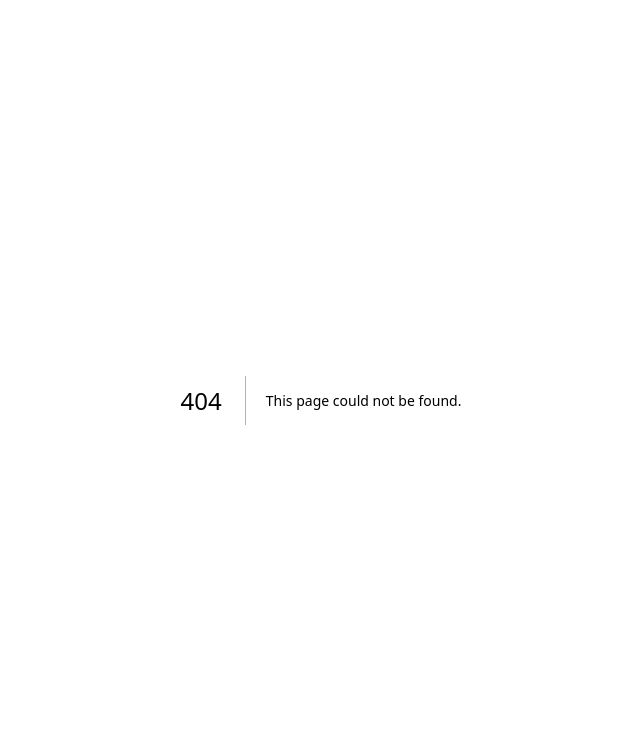
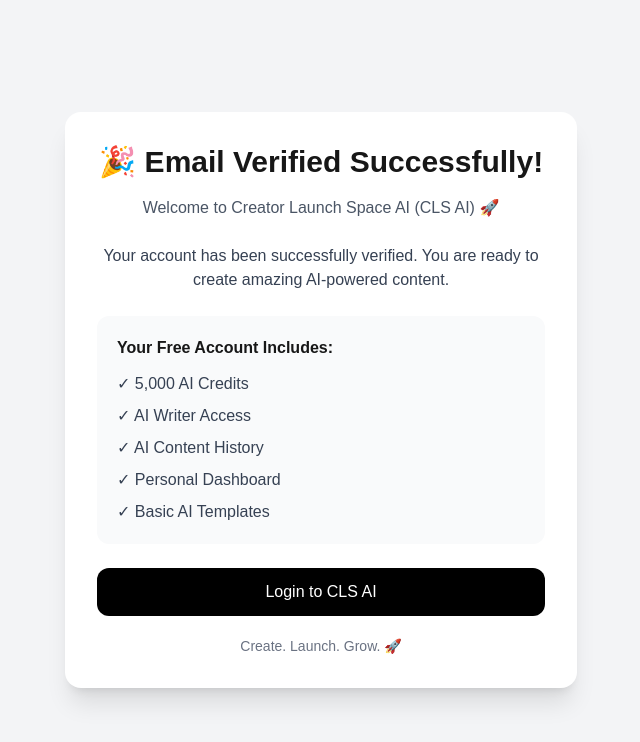
Before and after one commit to suvantrao25-tech/cls-ai-engine, a Next.js app in the folder frontend/: page /auth/confirmed in a window 1280 px wide. Before the commit this address had no page. Shown: the top 742 px of the page, without its empty margins (319-959 px from the left). Built offline with nearby package versions, Linux system fonts and the light colour scheme.

Commit message:
Add email verification confirmed page

```diff
--- /dev/null
+++ b/frontend/app/auth/confirmed/page.tsx
@@ -0,0 +1,67 @@
+"use client";
+
+import { useRouter } from "next/navigation";
+
+export default function ConfirmedPage() {
+
+  const router = useRouter();
+
+  return (
+    <main className="min-h-screen bg-gray-100 flex items-center justify-center p-6">
+
+      <div className="bg-white shadow-xl rounded-2xl p-8 w-full max-w-lg text-center">
+
+        <h1 className="text-3xl font-bold mb-4">
+          🎉 Email Verified Successfully!
+        </h1>
+
+
+        <p className="text-gray-600 mb-6">
+          Welcome to Creator Launch Space AI (CLS AI) 🚀
+        </p>
+
+
+        <p className="text-gray-700 mb-6">
+          Your account has been successfully verified.
+          You are ready to create amazing AI-powered content.
+        </p>
+
+
+        <div className="bg-gray-50 rounded-xl p-5 text-left mb-6">
+
+          <h2 className="font-bold mb-3">
+            Your Free Account Includes:
+          </h2>
+
+
+          <ul className="space-y-2 text-gray-700">
+
+            <li>✓ 5,000 AI Credits</li>
+            <li>✓ AI Writer Access</li>
+            <li>✓ AI Content History</li>
+            <li>✓ Personal Dashboard</li>
+            <li>✓ Basic AI Templates</li>
+
+          </ul>
+
+        </div>
+
+
+        <button
+          onClick={() => router.push("/login")}
+          className="bg-black text-white px-6 py-3 rounded-xl w-full"
+        >
+          Login to CLS AI
+        </button>
+
+
+        <p className="text-sm text-gray-500 mt-5">
+          Create. Launch. Grow. 🚀
+        </p>
+
+
+      </div>
+
+    </main>
+  );
+}
```
